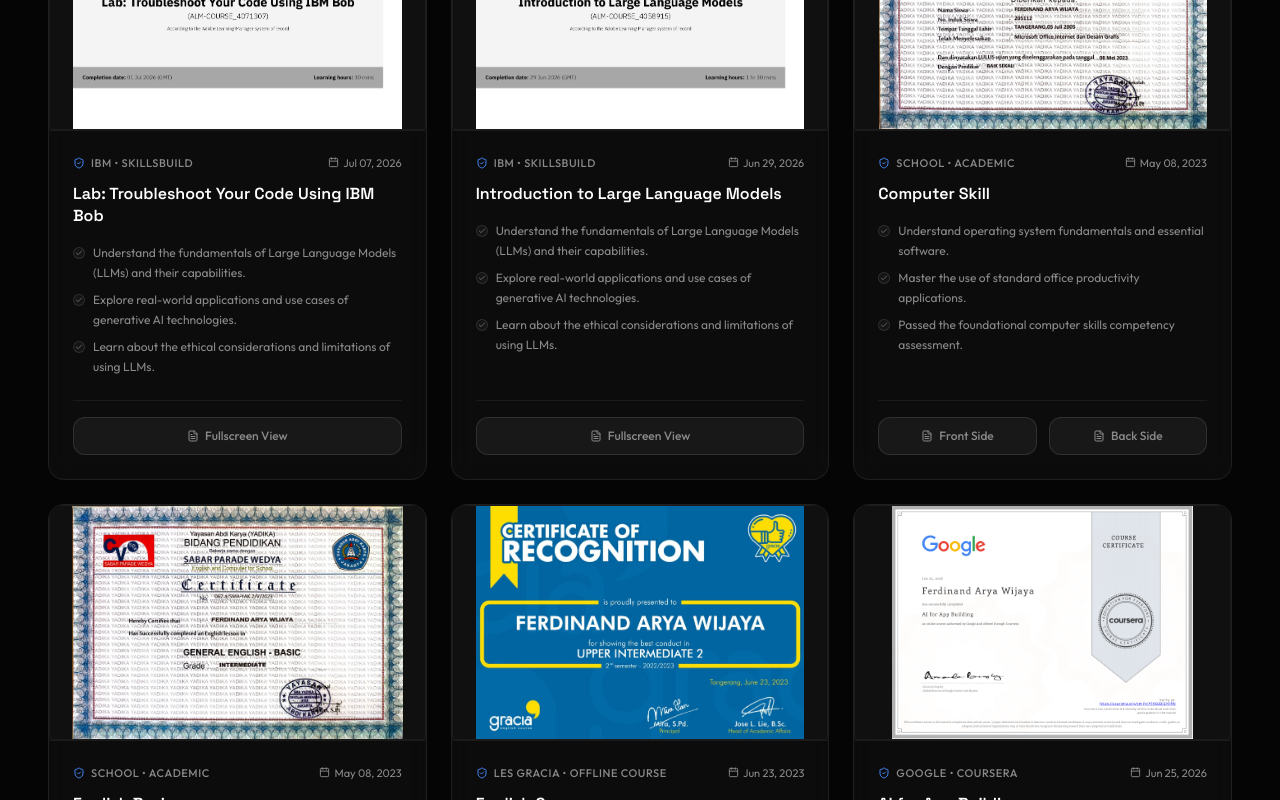
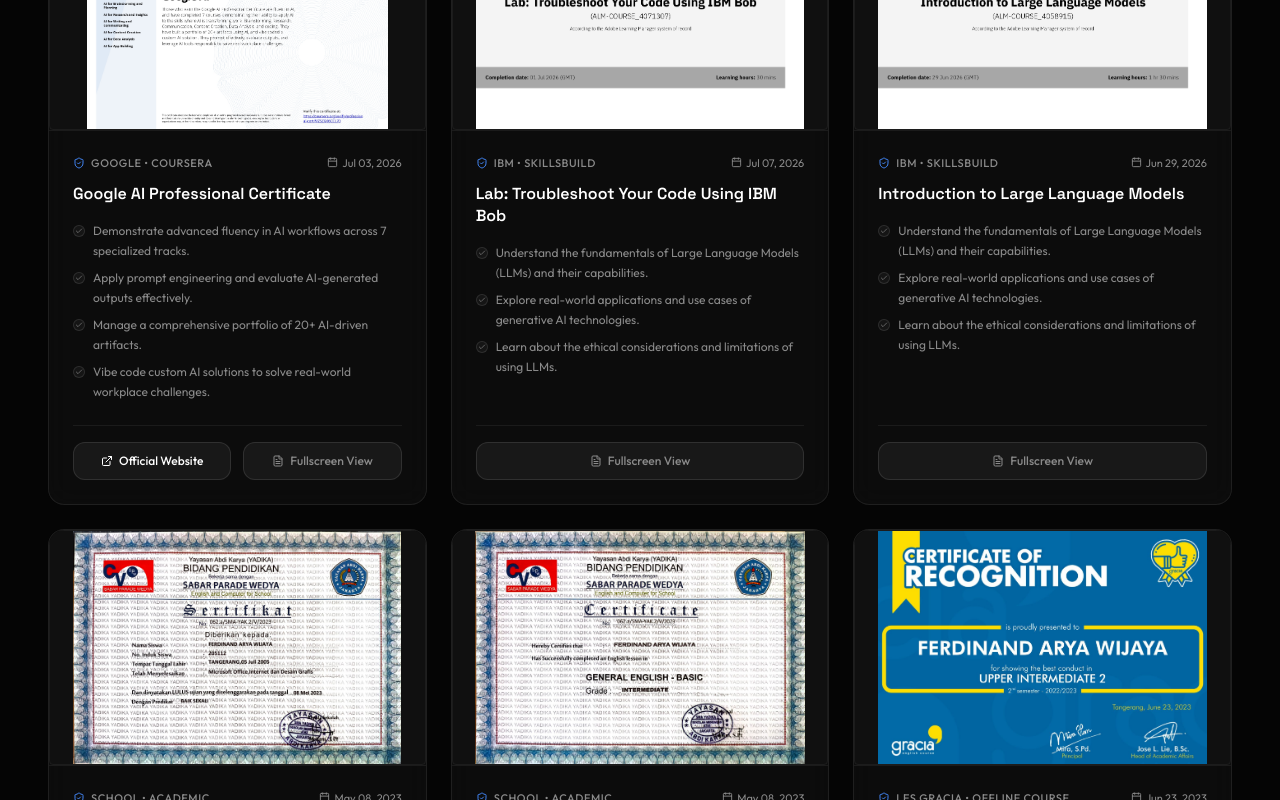
Before and after one commit to TricQs/Portfolio, a Next.js app: page / in a window 1280 px wide. Shown: the part 8540-9340 px from the top of the page. Built offline with nearby package versions, Linux system fonts and the light colour scheme.

Commit message:
changes sertifikat

```diff
--- a/src/components/CertificatesSection.js
+++ b/src/components/CertificatesSection.js
@@ -6,6 +6,21 @@ import { ExternalLink, FileText, Calendar, ShieldCheck, Check } from 'lucide-rea
 import Image from 'next/image'
 
 const certificates = [
+  {
+    title: 'Google AI Professional Certificate',
+    issuer: 'Google',
+    platform: 'Coursera',
+    date: 'Jul 03, 2026',
+    image: '/certificates/Coursera MZSZG06CCL70.jpg',
+    pdf: '/certificates/Coursera MZSZG06CCL70.jpg',
+    verifyUrl: 'https://www.coursera.org/account/accomplishments/verify/MZSZG06CCL70',
+    learnings: [
+      'Demonstrate advanced fluency in AI workflows across 7 specialized tracks.',
+      'Apply prompt engineering and evaluate AI-generated outputs effectively.',
+      'Manage a comprehensive portfolio of 20+ AI-driven artifacts.',
+      'Vibe code custom AI solutions to solve real-world workplace challenges.'
+    ]
+  },
   {
     title: 'Lab: Troubleshoot Your Code Using IBM Bob',
     issuer: 'IBM',
```
Also changed, not shown: public/certificates/Coursera MZSZG06CCL70.jpg (added).
